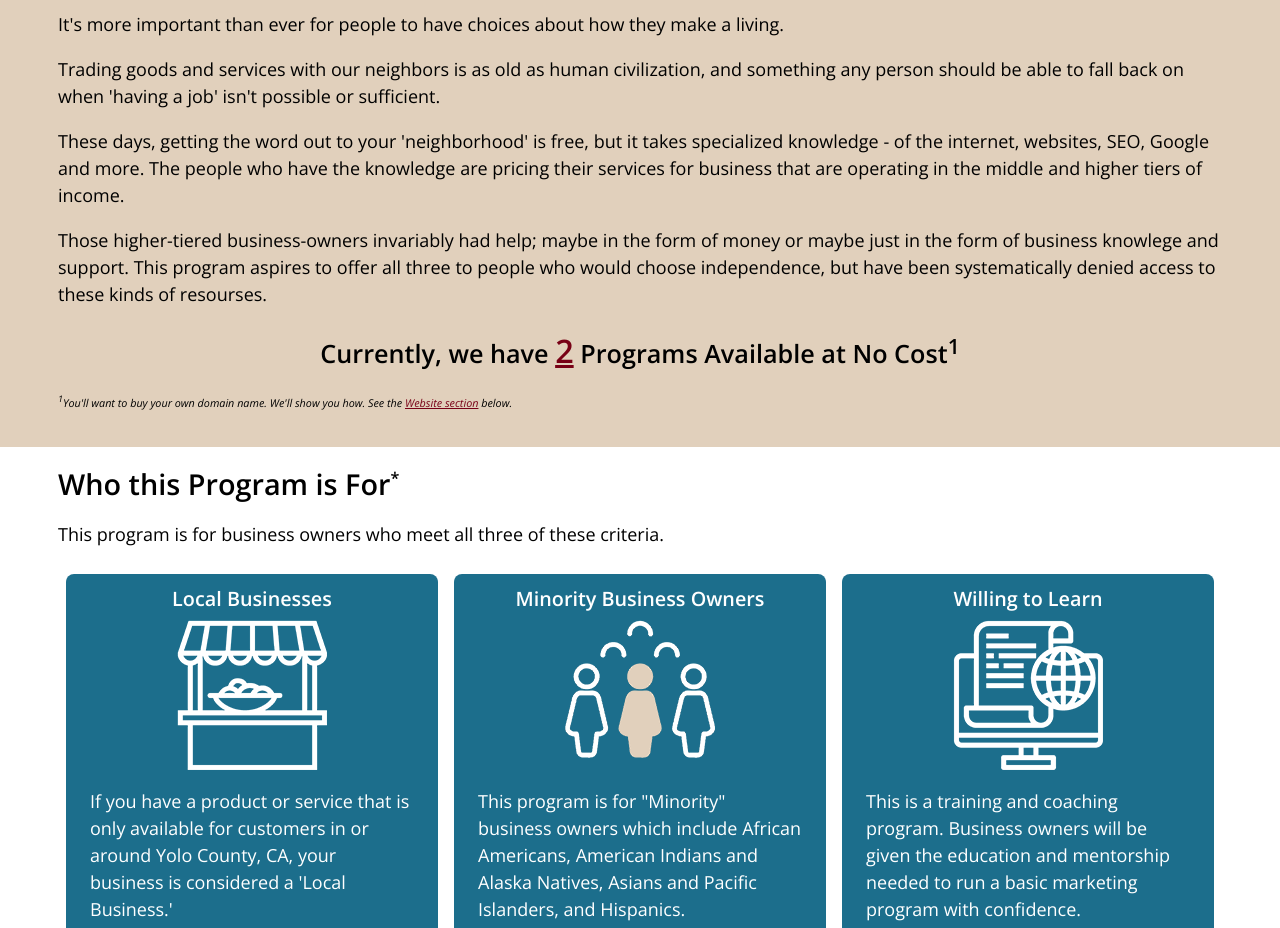
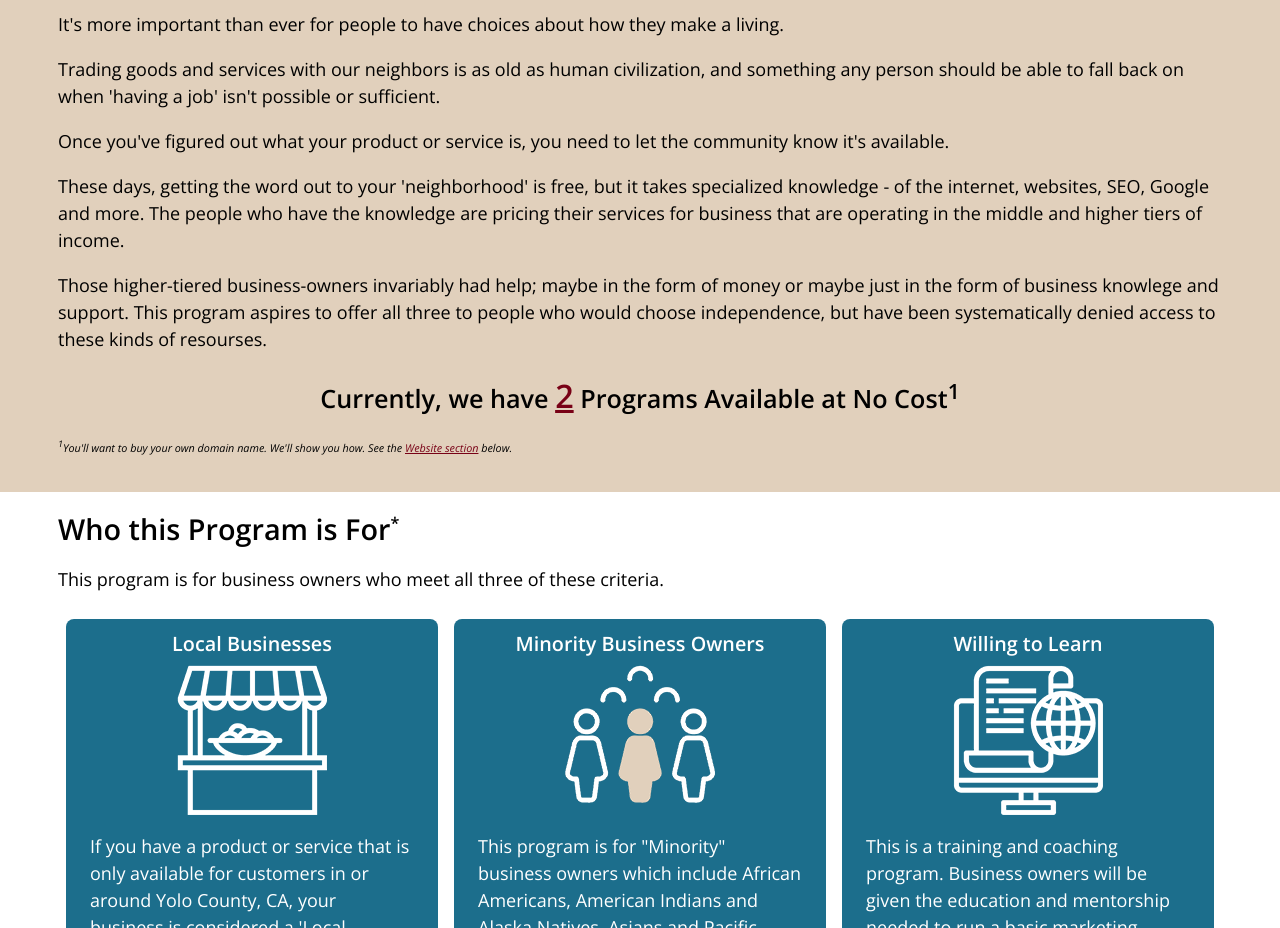
Before and after one commit to CLGolden/Indie_Yolo, an Eleventy site: page src/index.html in a window 1280 px wide. Shown: the part 1200-2128 px from the top of the page. Built offline with nearby package versions, Linux system fonts and the light colour scheme; Eleventy itself is replaced by a stand-in of ours; files that its build step writes are made by us from their sources.

Commit message:
wordsmithing

```diff
--- a/src/home/independence.html
+++ b/src/home/independence.html
@@ -14,6 +14,10 @@ date: 2022-01-02
       Trading goods and services with our neighbors is as old as human
       civilization, and something any person should be able to fall back on when
       'having a job' isn't possible or sufficient.
+    </p>
+    <p>
+      Once you've figured out what your product or service is, you need to let
+      the community know it's available.
     </p>
     <p>
       These days, getting the word out to your 'neighborhood' is free, but it
```
